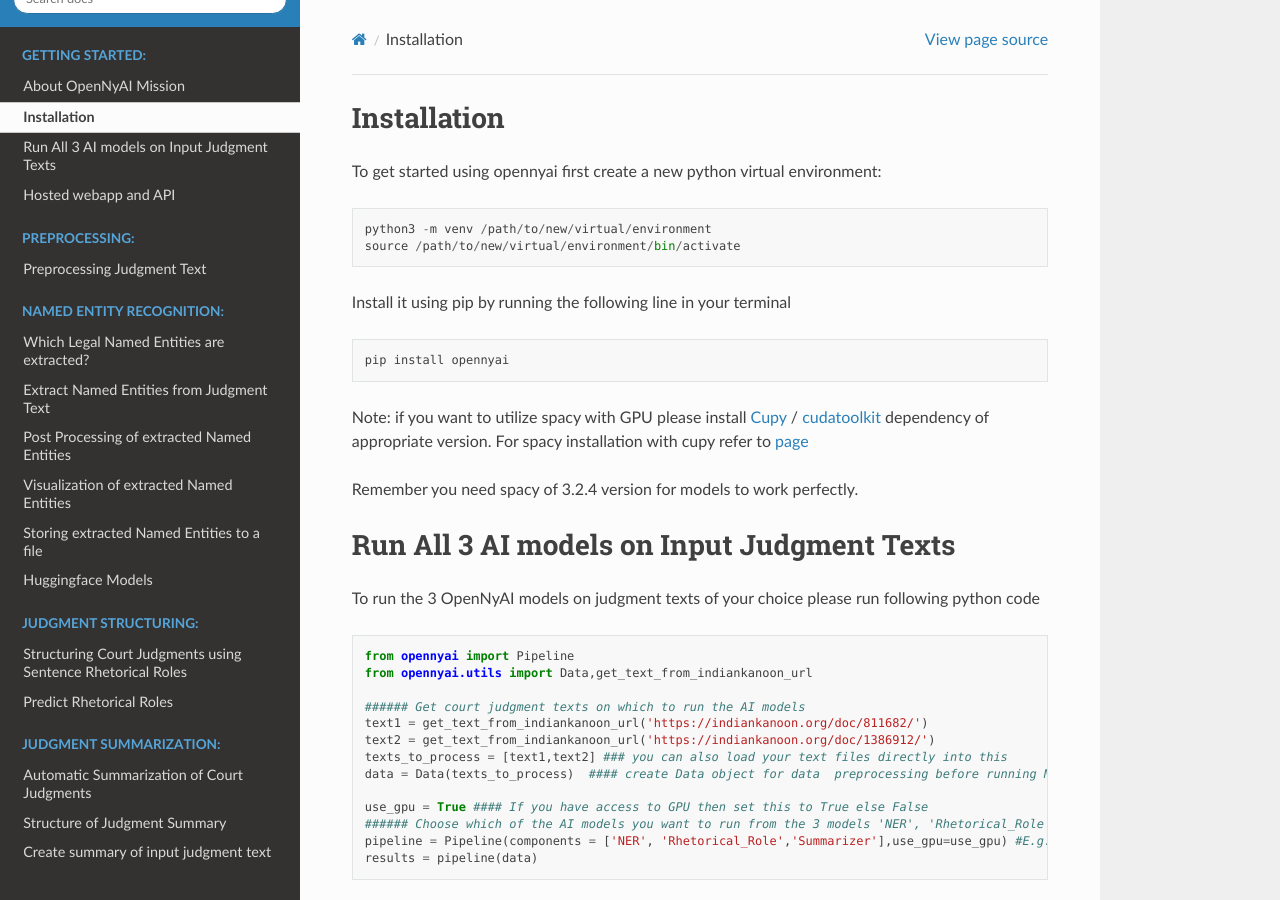
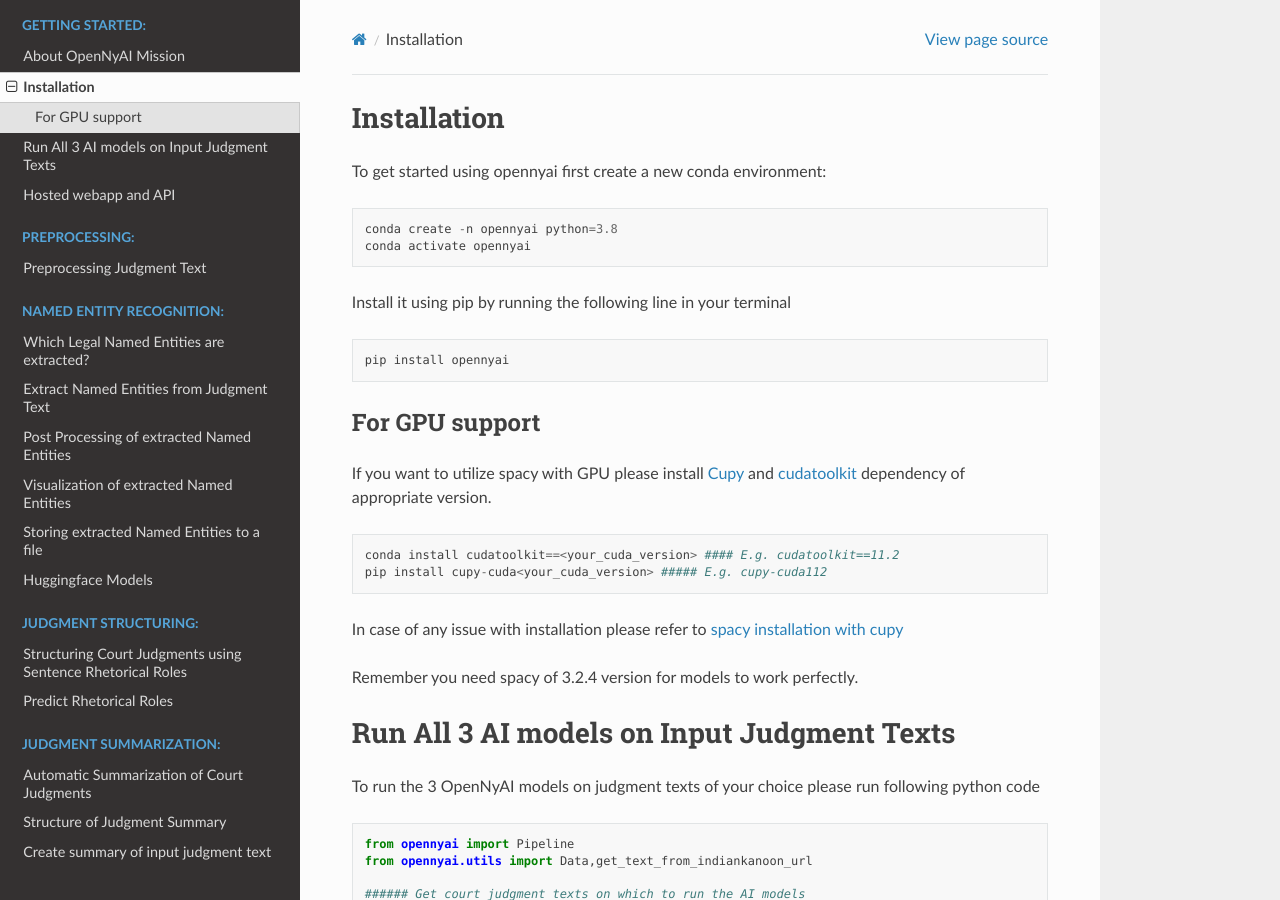
Before and after one commit to OpenNyAI/Opennyai, a Sphinx documentation site: the page built from docs/source/getting_started/Installation.rst, in a window 1280 px wide and 900 px high. Built offline with Sphinx 7.4.7 and the Read the Docs theme 2.0.0, drawn with Linux system fonts in a browser that asks for light colours.

Commit message:
updated readthedocs files for GPU installation

```diff
--- a/docs/source/getting_started/Installation.rst
+++ b/docs/source/getting_started/Installation.rst
@@ -1,12 +1,12 @@
 Installation
 ============
 
-To get started using opennyai first create a new python virtual environment:
+To get started using opennyai first create a new conda environment:
 
 .. code-block::
 
-    python3 -m venv /path/to/new/virtual/environment
-    source /path/to/new/virtual/environment/bin/activate
+    conda create -n opennyai python=3.8
+    conda activate opennyai
 
 Install it using pip by running the following line in your terminal
 
@@ -14,11 +14,23 @@
 
     pip install opennyai
 
-Note: if you want to utilize spacy with GPU please install `Cupy <https://anaconda.org/conda-forge/cupy>`_ /
-`cudatoolkit <https://anaconda.org/anaconda/cudatoolkit>`_ dependency of appropriate version. For spacy installation with
-cupy refer to `page <https://spacy.io/usage>`_
+For GPU support
+---------------
+If you want to utilize spacy with GPU please install `Cupy <https://anaconda.org/conda-forge/cupy>`_ and
+`cudatoolkit <https://anaconda.org/anaconda/cudatoolkit>`_ dependency of appropriate version.
+
+.. code-block::
+
+    conda install cudatoolkit==<your_cuda_version> #### E.g. cudatoolkit==11.2
+    pip install cupy-cuda<your_cuda_version> ##### E.g. cupy-cuda112
+
+
+In case of any issue with installation please refer to `spacy installation with cupy <https://spacy.io/usage>`_
 
 Remember you need spacy of 3.2.4 version for models to work perfectly.
+
+
+
 
 Run All 3 AI models on Input Judgment Texts
 ==============================
```
Also changed, not shown: README.md (+12 -3 lines).
